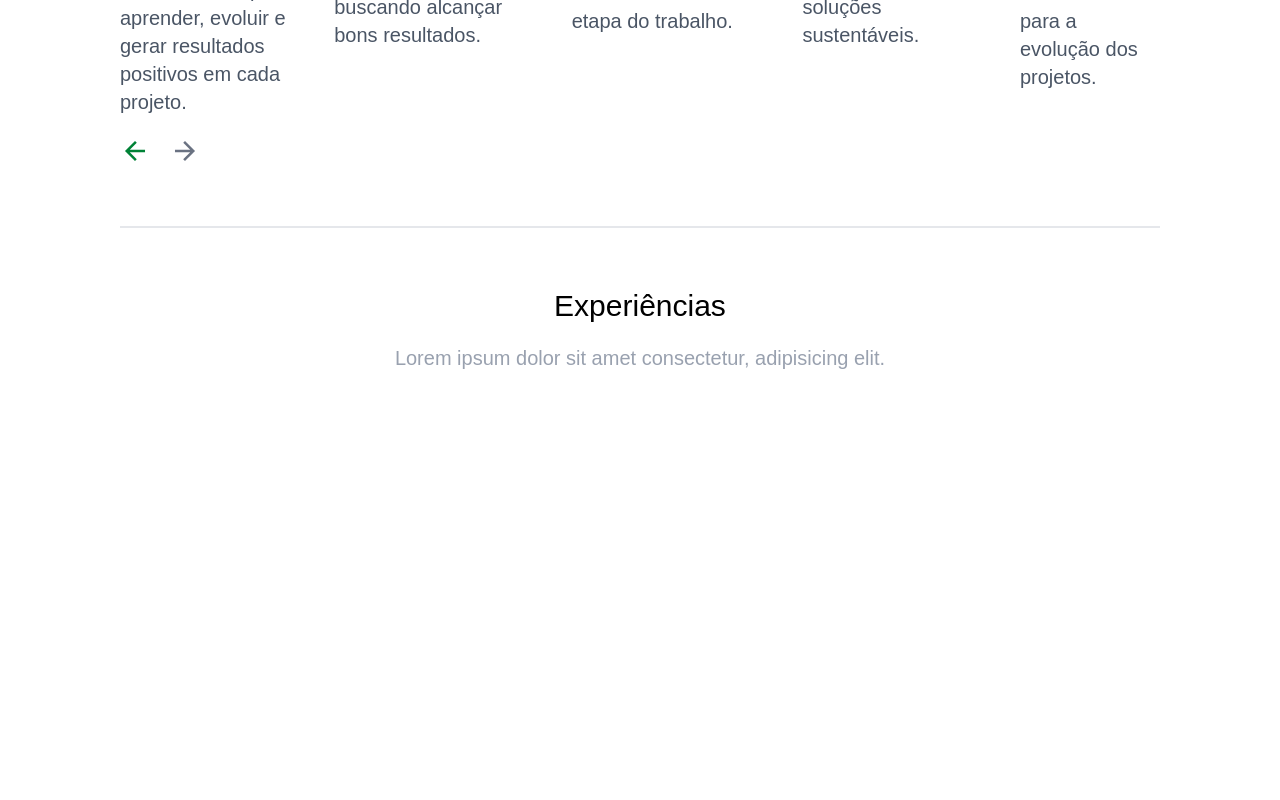
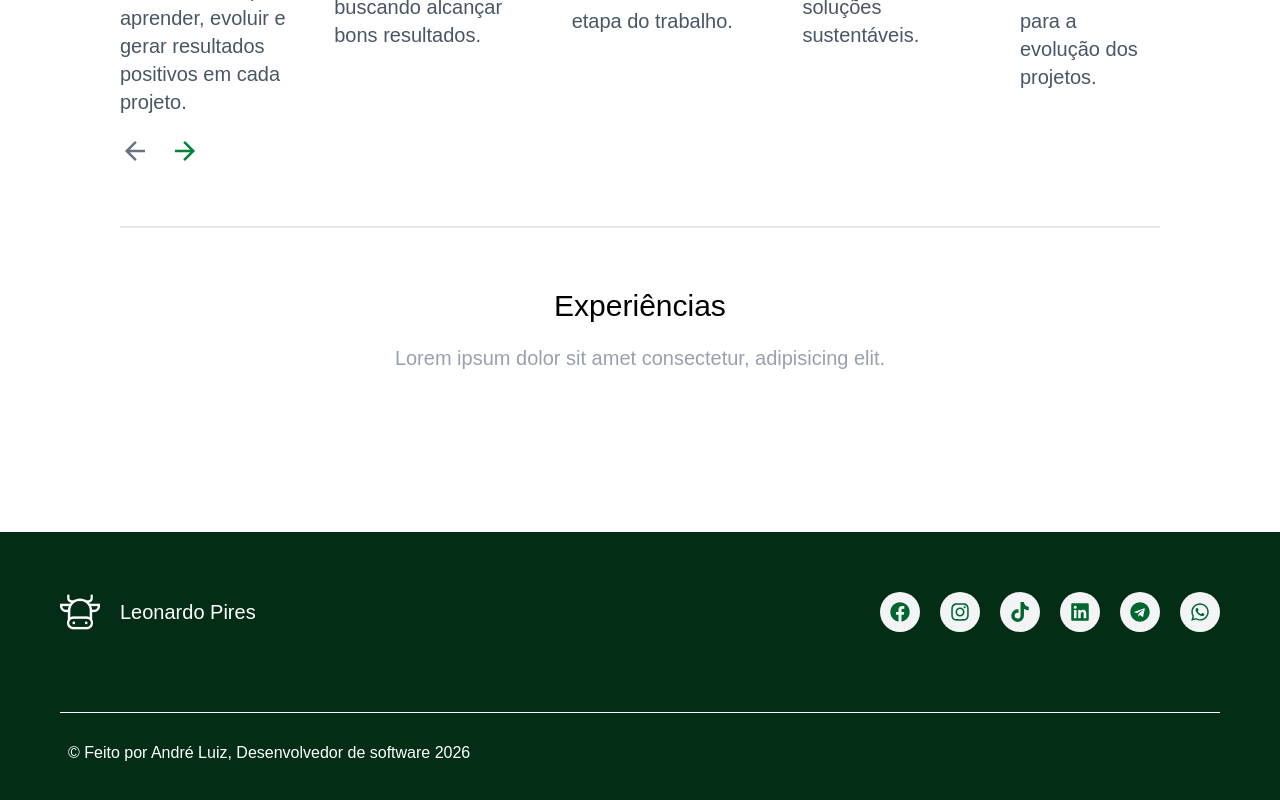
Before and after one commit to my-front-end-works/leonardo-agro-bio-instagram, a Next.js app: page / in a window 1280 px wide. Shown: the part 1400-2200 px from the top of the page. Before the commit the page ends 1912 px from the top, so only its background shows below. Built offline with nearby package versions, Linux system fonts and the light colour scheme.

Commit message:
feat: create the footer component

```diff
--- a/src/app/_components/cards.jsx
+++ b/src/app/_components/cards.jsx
@@ -29,9 +29,8 @@ export default function Cards() {
               type="button"
               onClick={() => setOption(0)}
               aria-label="Ver primeira descrição"
-              disabled={option === 0}
               className={`cursor-pointer ${
-                option === 0 ? "text-green-700" : "text-gray-500"
+                option === 1 ? "text-green-700" : "text-gray-500"
               }`}
             >
               <IoMdArrowBack />
@@ -41,9 +40,8 @@ export default function Cards() {
               type="button"
               onClick={() => setOption(1)}
               aria-label="Ver segunda descrição"
-              disabled={option === 1}
               className={`cursor-pointer ${
-                option === 1 ? "text-green-700" : "text-gray-500"
+                option === 0 ? "text-green-700" : "text-gray-500"
               }`}
             >
               <IoMdArrowForward />
--- /dev/null
+++ b/src/app/_components/footer.jsx
@@ -0,0 +1,40 @@
+import Image from "next/image";
+
+import Icons from "./icons";
+
+export default function Footer() {
+  return (
+    <footer className="flex h-auto w-full flex-col items-center justify-center gap-5 bg-green-950 p-5 md:p-15">
+      <div className="grid h-auto w-full grid-rows-2 md:grid-cols-2 items-center justify-center gap-5">
+        <div className="w-auto h-auto flex flex-row gap-5 md:justify-start justify-center items-center">
+          <div className="relative w-10 h-10 md:h-10 md:w-10 overflow-hidden">
+            <Image
+              src="/footer/vaca-hd.png"
+              alt="Foto de Leonardo Pires"
+              fill
+              sizes="40px"
+              className="object-cover"
+            />
+          </div>
+          <div className="w-auto h-auto flex flex-col justify-center items-center gap-5">
+            <h1 className="text-md md:text-xl">Leonardo Pires</h1>
+          </div>
+
+        </div>
+        <div className="w-auto h-auto flex justify-center items-center">
+          <Icons />
+        </div>
+      </div>
+
+      <hr className="w-full" />
+
+      <div className="flex h-auto w-full items-center justify-start rounded-2xl p-2 text-center">
+        <p className="text-white">
+          © Feito por{" "}
+          <span className="cursor-pointer hover:text-blue-300">André Luiz</span>
+          , Desenvolvedor de software 2026
+        </p>
+      </div>
+    </footer>
+  );
+}
--- a/src/app/_components/header.jsx
+++ b/src/app/_components/header.jsx
@@ -26,7 +26,7 @@ export default function Header() {
         {/* Conteúdo principal */}
         <div className="flex h-auto w-full flex-col gap-10 sm:p-10 md:p-30 xl:p-60">
           <h2 className="text-4xl font-bold text-white md:text-6xl">
-            Profissional no agronegócio
+            Profissional no Agronegócio
           </h2>
 
           <p className="text-md text-white md:text-xl">
--- a/src/app/_components/icons.jsx
+++ b/src/app/_components/icons.jsx
@@ -3,14 +3,14 @@ import Link from "next/link";
 export default function Icons() {
   return (
     <>
-      <main className="w-full h-auto flex justify-center items-center  flex-wrap gap-10 p-5 ">
+      <main className="w-full h-auto flex justify-center md:justify-end items-center  flex-wrap gap-5 ">
         {icons.map((value, idx) => (
           <div
             key={idx}
-            className="text-green-950 flex justify-center items-center flex-wrap gap-10"
+            className="text-green-950 flex justify-center items-center flex-wrap "
           >
             <Link href={value.href}>
-              <span className="w-10 h-10 md:w-15 md:h-15 text-xl bg-gray-100 rounded-full flex justify-center items-center text-green-800">
+              <span className="w-10 h-10 md:w-10 md:h-10 text-xl bg-gray-100 rounded-full flex justify-center items-center text-green-800">
                 {value.icon}
               </span>
             </Link>
--- a/src/app/page.jsx
+++ b/src/app/page.jsx
@@ -2,6 +2,7 @@ import Image from "next/image";
 import Header from "./_components/header";
 import Icons from "./_components/icons";
 import Cards from "./_components/cards";
+import Footer from "./_components/footer";
 
 export default function Home() {
   return (
@@ -10,7 +11,10 @@ export default function Home() {
         <Header />
       </div>
       <div className="w-full h-auto">
-        <Cards/>
+        <Cards />
+      </div>
+      <div className="w-full h-auto">
+        <Footer />
       </div>
     </main>
   );
```
Also changed, not shown: public/footer/vaca-hd.png (added).
